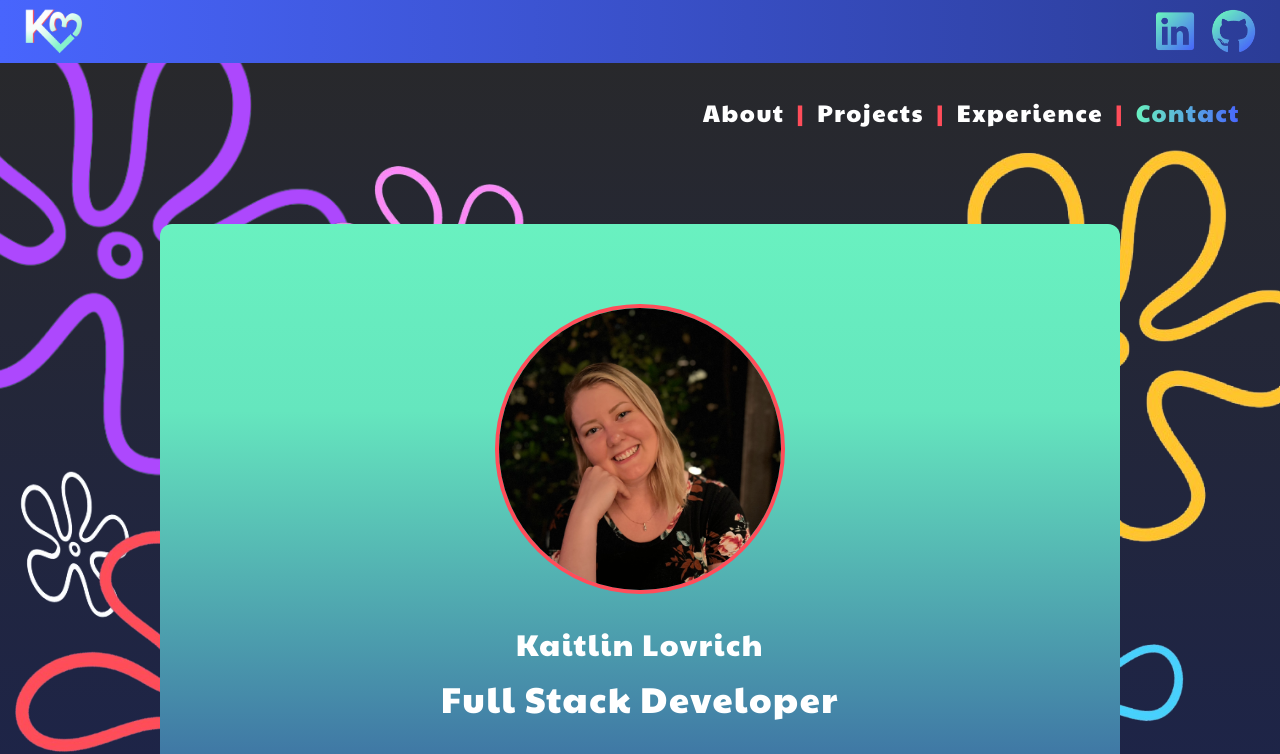
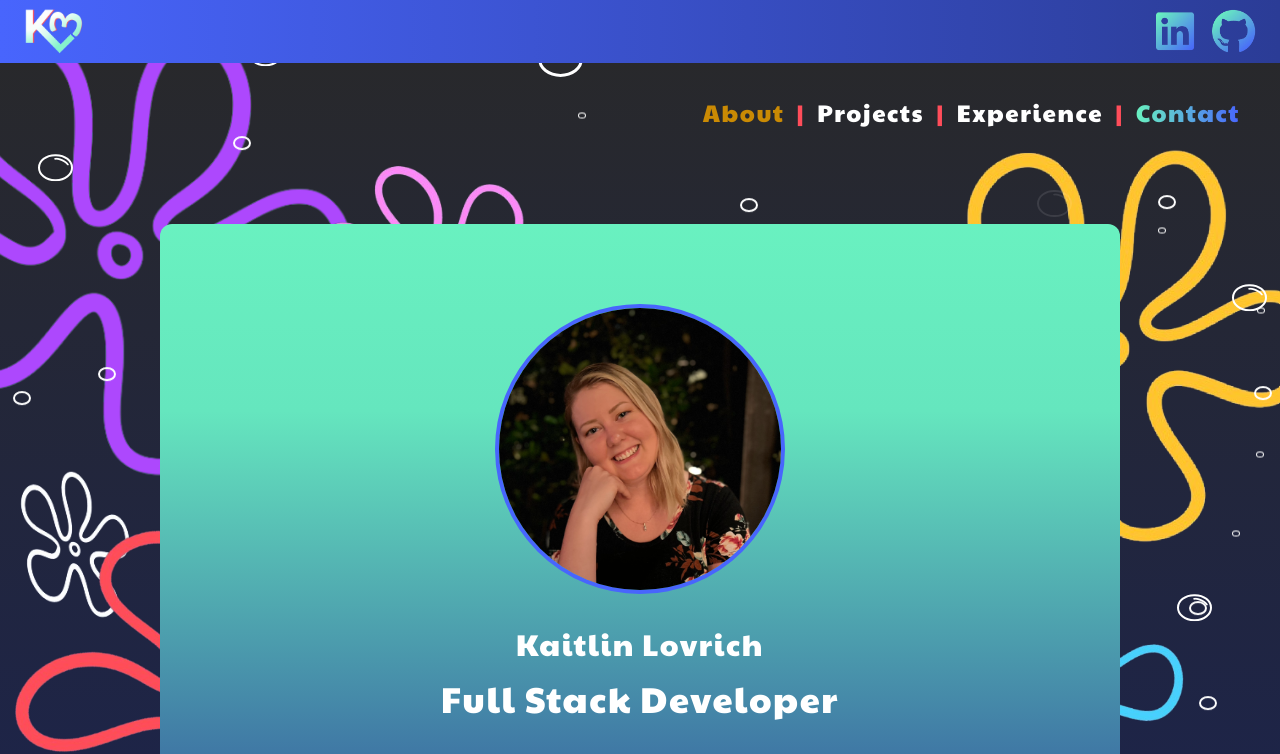
Before and after one commit to kaitlin-lovrich/Kaitlin-Lovrich-Portfolio, a React (Vite) app: page / in a window 1280 px wide. Shown: the top 754 px of the page. Built offline with nearby package versions, Linux system fonts and the light colour scheme.

Commit message:
WIP add animated bubbles to background

```diff
--- a/index.html
+++ b/index.html
@@ -7,7 +7,7 @@
         <link rel="preconnect" href="https://fonts.googleapis.com" />
         <link rel="preconnect" href="https://fonts.gstatic.com" crossorigin />
         <link
-            href="https://fonts.googleapis.com/css2?family=Paytone+One&family=Plus+Jakarta+Sans:ital,wght@0,200..800;1,200..800&display=swap"
+            href="https://fonts.googleapis.com/css2?family=Paytone+One&family=Plus+Jakarta+Sans:ital,wght@0,200..800;1,200..800&family=Yanone+Kaffeesatz:wght@200..700&display=swap"
             rel="stylesheet"
         />
         <meta name="viewport" content="width=device-width, initial-scale=1.0" />
--- a/src/components/About.tsx
+++ b/src/components/About.tsx
@@ -2,7 +2,7 @@ export default function About() {
     return (
         <div className="absolute inset-0">
             <div className="flex justify-center items-center text-center flex-col relative z-30 mx-auto mt-9 sm:mt-20 md:mt-24 w-[90%] sm:w-[85%] md:w-[80%] lg:w-[75%] xl:w-[75%] xl:max-w-[1145px]   bg-custom-gradient-3 rounded-xl text-white font-heading py-8 sm:py-14 md:py-20 gap-5 sm:gap-8">
-                <div className="h-[200px] md:h-[230px] lg:h-[260px] xl:h-[290px] w-[200px] md:w-[230px] lg:w-[260px] xl:w-[290px] rounded-full border-4 border-coral overflow-hidden">
+                <div className="h-[200px] md:h-[230px] lg:h-[260px] xl:h-[290px] w-[200px] md:w-[230px] lg:w-[260px] xl:w-[290px] rounded-full border-4 border-[#4865FD] overflow-hidden">
                     <img
                         src="./kaitlin-lovrich-profile-picture.png"
                         alt="kaitlin lovrich profile picture"
--- a/src/components/Background.tsx
+++ b/src/components/Background.tsx
@@ -1,6 +1,14 @@
 export default function Background() {
     return (
-        <div className="">
+        <>
+            <Flowers />
+            <Bubbles />
+        </>
+    );
+}
+
+function Flowers() {
+    return (
         <div className="relative w-full z-0 h-lvh">
             <img
                 src="./purple-spongebob-flower.png"
@@ -11,7 +19,7 @@ export default function Background() {
             <img
                 src="./pink-spongebob-flower.png"
                 alt="pink spongebob flower"
-                    className="absolute top-[25px] left-[205px] sm:left-[245px] lg:left-[290px] max-w-[175px] sm:max-w-[245px] lg:max-w-[275px]"
+                className="absolute top-[-7px] sm:top-[0px] md:top-[25px] left-[205px] sm:left-[265px] lg:left-[290px] max-w-[175px] sm:max-w-[245px] lg:max-w-[275px]"
             />
             <img
                 src="./white-spongebob-flower.png"
@@ -26,14 +34,136 @@ export default function Background() {
             <img
                 src="./coral-spongebob-flower.png"
                 alt="coral spongebob flower"
-                    className="absolute bottom-[55px] sm:bottom-[40px] left-[-100px] sm:left-[-45px] lg:left-[10px] max-w-[265px] sm:max-w-[335px] lg:max-w-[365px]"
+                className="absolute bottom-[0px] sm:bottom-[40px] left-[-100px] sm:left-[-45px] lg:left-[10px] max-w-[265px] sm:max-w-[335px] lg:max-w-[365px]"
             />
             <img
                 src="./blue-spongebob-flower.png"
                 alt="blue spongebob flower"
-                    className="absolute bottom-[95px] sm:bottom-[110px] right-[35px] md:right-[90px] max-w-[135px] sm:max-w-[205px] lg:max-w-[265px]"
+                className="absolute bottom-[0px] sm:bottom-[110px] right-[0px] sm:right-[35px] md:right-[90px] max-w-[135px] sm:max-w-[205px] lg:max-w-[265px]"
             />
+        </div>
+    );
+}
+
+function Bubbles() {
+    return (
+        <div className="absolute inset-0">
+            <div className="relative w-full z-10 h-lvh">
+                <div className="absolute top-[-199px] sm:top-[-223px] md:top-[-210px] left-[229px] sm:left-[433px] md:left-[484px] lg:left-[530px]">
+                    <LargeBubble />
+                </div>
+                <div className="absolute top-[-261px] sm:top-[-230px] right-[6px] sm:right-[25px] lg:right-[100px]">
+                    <LargeBubble />
+                </div>
+                <div className="absolute top-[-190px] lg:top-[-180px] left-[170px] sm:left-[220px] lg:left-[240px]">
+                    <MediumBubble />
+                </div>
+                <div className="absolute top-[-98px] sm:top-[-80px] lg:top-[-65px] left-[-29px] sm:left-[15px] lg:left-[30px]">
+                    <MediumBubble />
+                </div>
+                <div className="absolute hidden md:block md:top-[-90px] lg:top-[-135px] md:right-[145px] lg:right-[200px]">
+                    <MediumBubble />
+                </div>
+                <div className="absolute top-[65px] right-[5px]">
+                    <MediumBubble />
+                </div>
+                <div className="absolute top-[375px] right-[0px] sm:right-[30px] lg:right-[60px]">
+                    <MediumBubble />
+                </div>
+                <div className="absolute hidden sm:block sm:top-[565px] sm:right-[18px] lg:right-[30px]">
+                    <MediumBubble />
+                </div>
+                <div className="absolute top-[70px] sm:top-[80px] lg:top-[188px] left-[-5px] sm:left-[43px] lg:left-[90px]">
+                    <SmallBubble />
+                </div>
+                <div className="absolute top-[-10px] sm:top-[197px] lg:top-[212px] left-[172px] sm:left-[4px] lg:left-[5px]">
+                    <SmallBubble />
+                </div>
+                <div className="absolute top-[-70px] sm:top-[-53px] lg:top-[-43px] left-[158px] sm:left-[205px] lg:left-[225px]">
+                    <SmallBubble />
+                </div>
+                <div className="absolute top-[-283px] lg:top-[19px] left-[0px] sm:left-[732px] lg:left-[732px]">
+                    <SmallBubble />
+                </div>
+                <div className="absolute top-[-144px] sm:top-[-148px] left-[182px] sm:left-[481px] md:left-[532px] lg:left-[578px]">
+                    <SmallBubble />
+                </div>
+                <div className="absolute top-[-51px] sm:top-[16px] right-[0px] sm:right-[15px] lg:right-[96px]">
+                    <SmallBubble />
+                </div>
+                <div className="absolute top-[207px] right-[0px]">
+                    <SmallBubble />
+                </div>
+                <div className="absolute top-[422px] right-[0px] sm:right-[35px] lg:right-[65px]">
+                    <SmallBubble />
+                </div>
+                <div className="absolute top-[517px] right-[0px] sm:right-[25px] lg:right-[55px]">
+                    <SmallBubble />
+                </div>
+                <div className="absolute hidden sm:block sm:top-[722px] sm:right-[35px] lg:right-[45px]">
+                    <SmallBubble />
+                </div>
+                <div className="absolute top-[-45px] sm:top-[-42px] left-[170px] sm:left-[473px] md:left-[524px] lg:left-[570px]">
+                    <XSmallBubble />
+                </div>
+
+                <div className="absolute top-[38px] sm:top-[73px] right-[5px] sm:right-[21px] lg:right-[106px]">
+                    <XSmallBubble />
+                </div>
+                <div className="absolute top-[297px] right-[8px] lg:right-[8px]">
+                    <XSmallBubble />
+                </div>
+                <div className="absolute top-[376px] right-[2px] sm:right-[19px] lg:right-[32px]">
+                    <XSmallBubble />
+                </div>
+                <div className="absolute top-[608px] sm:top-[663px] right-[15px] lg:right-[35px]">
+                    <XSmallBubble />
+                </div>
+                <div className="absolute hidden sm:block sm:top-[838px] sm:right-[10px]">
+                    <XSmallBubble />
+                </div>
+                <div className="absolute top-[153px] right-[0px] sm:right-[7px]">
+                    <XSmallBubble />
+                </div>
             </div>
         </div>
     );
 }
+
+function LargeBubble() {
+    return (
+        <div className="flex relative bubble w-[45px] h-[37px] border-[3px] m-2 text-xl font-bold font-special">
+            <p className="absolute top-[-8px] right-[8px] rotate-[-66deg]">
+                ){" "}
+            </p>
+        </div>
+    );
+}
+
+function MediumBubble() {
+    return (
+        <div className="flex relative bubble w-[35px] h-[27px] border-[2px] m-2 text-base font-bold font-special">
+            <p className="absolute top-[-6px] sm:top-[-8px] right-[6px] sm:right-[5px] rotate-[-66deg]">
+                ){" "}
+            </p>
+        </div>
+    );
+}
+
+function SmallBubble() {
+    return (
+        <div className="flex bubble w-[18px] h-[14px] border-[2px] m-2 text-xl font-bold font-special"></div>
+    );
+}
+
+function XSmallBubble() {
+    return (
+        <div className="flex bubble w-[8px] h-[6px] border-[1px] m-2 text-xl font-bold font-special"></div>
+    );
+}
+
+// After animation subtract
+// -250px from top for large bubbles
+// -195px from top for med bubbles
+// -93px from top for small bubbles
+// -37 from top for xs bubbles
--- a/src/components/Header.tsx
+++ b/src/components/Header.tsx
@@ -51,7 +51,7 @@ export default function Header() {
             <aside className="relative z-40">
                 <nav className="flex justify-center md:justify-end px-3 sm:px-10">
                     <ul className="flex gap-1 sm:gap-3 pt-24 font-heading text-white text-lg sm:text-2xl">
-                        <li className=" text-white">
+                        <li className=" text-white sm:text-red-200 md:text-green-200 lg:text-red-800 xl:text-yellow-600">
                             <Link to="/">About</Link>
                         </li>
                         <span className=" text-coral">|</span>
--- a/src/index.css
+++ b/src/index.css
@@ -21,3 +21,81 @@ body {
         letter-spacing: 0.1rem;
     }
 }
+
+.bubble {
+    border-radius: 189px 189px 189px 189px / 150px 150px 150px 150px;
+    border-color: rgba(255, 255, 255, 0.2);
+    animation: float 10s infinite running linear;
+}
+/* change bordercolor opacity back to 0.2 */
+.bubble p {
+    color: rgba(255, 255, 255, 0.1);
+    animation: fade-color 10s 1ms infinite running linear;
+}
+
+@keyframes float {
+    0% {
+        border-color: rgba(255, 255, 255, 0.1);
+        transform: translateY(700%);
+    }
+    10% {
+        border-color: rgba(255, 255, 255, 0.5);
+    }
+    20% {
+        border-color: rgba(255, 255, 255, 1);
+    }
+    30% {
+        border-color: rgba(255, 255, 255, 1);
+    }
+    40% {
+        border-color: rgba(255, 255, 255, 1);
+    }
+    50% {
+        border-color: rgba(255, 255, 255, 1);
+    }
+    60% {
+        border-color: rgba(255, 255, 255, 1);
+    }
+    70% {
+        border-color: rgba(255, 255, 255, 0.98);
+    }
+    80% {
+        border-color: rgba(255, 255, 255, 0.96);
+    }
+    100% {
+        border-color: rgba(255, 255, 255, 0);
+    }
+}
+
+@keyframes fade-color {
+    0% {
+        color: rgba(255, 255, 255, 0.1);
+    }
+    10% {
+        color: rgba(255, 255, 255, 0.5);
+    }
+    20% {
+        color: rgba(255, 255, 255, 1);
+    }
+    30% {
+        color: rgba(255, 255, 255, 1);
+    }
+    40% {
+        color: rgba(255, 255, 255, 1);
+    }
+    50% {
+        color: rgba(255, 255, 255, 1);
+    }
+    60% {
+        color: rgba(255, 255, 255, 1);
+    }
+    70% {
+        color: rgba(255, 255, 255, 0.98);
+    }
+    80% {
+        color: rgba(255, 255, 255, 0.96);
+    }
+    100% {
+        color: rgba(255, 255, 255, 0);
+    }
+}
--- a/tailwind.config.js
+++ b/tailwind.config.js
@@ -5,7 +5,7 @@ export default {
         fontFamily: {
             heading: ['"Paytone One"', "sans-serif"],
             body: ['"Plus Jakarta Sans"', "sans-serif"],
-            // special: [],
+            special: ['"Yanone Kaffeesatz"', "sans-serif"],
         },
         backgroundImage: {
             "custom-gradient-1": "linear-gradient(#292929 0%, #1D2449 100%)",
```
Lines whose indentation alone changed are shown as unchanged.
